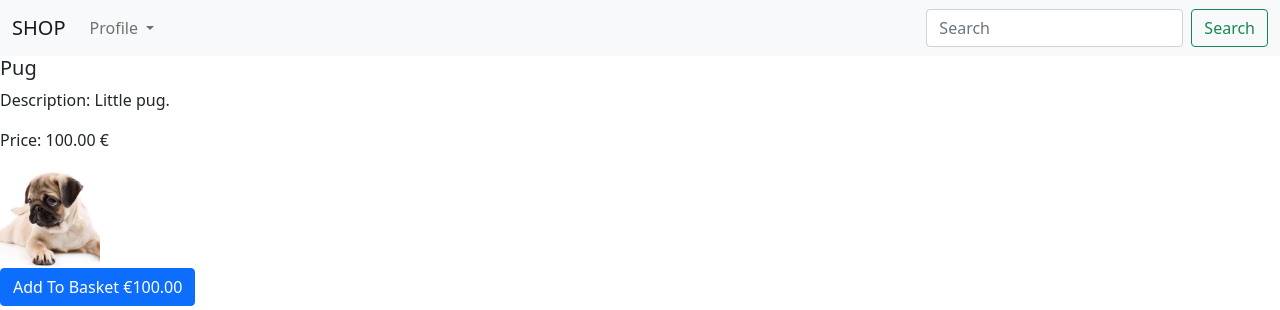
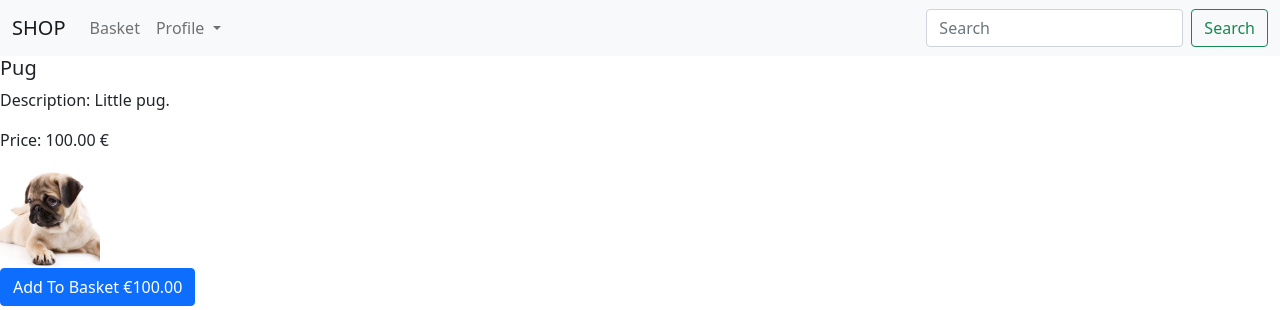
Before and after one commit to DuarteMartinho/CA298-DuarteShop, a Django app: page /product/1 in a window 1280 px wide. Shown: the top 310 px of the page. Run offline with Django 4.2, Linux system fonts and the light colour scheme; a user stored in the database is signed in; data comes from the database, SQL or seed files in the repository; both versions use the stored data as it was after the commit.

Commit message:
Added basket view and url

```diff
--- a/backend/duarteshop/templates/base.html
+++ b/backend/duarteshop/templates/base.html
@@ -14,6 +14,11 @@
           </button>
           <div class="collapse navbar-collapse" id="navbarSupportedContent">
             <ul class="navbar-nav me-auto mb-2 mb-lg-0">
+              {% if user.is_authenticated %}
+                <li class="nav-item">
+                  <a class="nav-link" href="/basket">Basket</a>
+                </li>
+              {% endif %}
               <li class="nav-item dropdown">
                 <a class="nav-link dropdown-toggle" href="#" id="navbarDropdown" role="button" data-bs-toggle="dropdown" aria-expanded="false">
                   Profile
--- a/backend/duarteshop/templates/product_individual.html
+++ b/backend/duarteshop/templates/product_individual.html
@@ -3,6 +3,12 @@
 {% block title %}{{product.name}}{%  endblock %}
 
 {%  block content %}
+    {% if added %}
+    <center>
+        <h2>Added To Basket</h2>
+    </center>
+    <br>
+    {% endif %}
     <h5>{{product.name}}</h5>
     <p>Description: {{product.description}}</p>
     <p>Price: {{product.price}} €</p>
--- a/backend/duarteshop/urls.py
+++ b/backend/duarteshop/urls.py
@@ -9,4 +9,5 @@ urlpatterns = [
    path('login/',views.UserLoginView.as_view(template_name="login.html", authentication_form=UserLoginForm)),
    path('logout/', views.logout_user, name="logout"),
    path('addbasket/<int:prodid>', views.add_to_basket, name="add_basket"),
+   path('basket/', views.show_basket, name="show_basket"),
 ]
--- a/backend/duarteshop/views.py
+++ b/backend/duarteshop/views.py
@@ -63,3 +63,23 @@ def add_to_basket(request, prodid):
         sbi.quantity = sbi.quantity + 1
         sbi.save()
     return render(request, 'product_individual.html', {'product': product, 'added':True})
+
+@login_required
+def show_basket(request):
+    # get the user object
+    # does a shopping basket exist ? if not you shopping basket is empty
+    # load all shoping basket items
+    # display
+
+    user = request.user
+    basket = Basket.objects.filter(user_id=user, is_active=True).first()
+    if basket is None:
+        return render(request, 'basket.html', {'empty': True})
+    else:
+        sbi = BasketItem.objects.filter(basketId=basket)
+        # is this empty ?
+        if sbi.exists():
+            # normal flow
+            return render(request, 'basket.html', {'basket': basket, 'sbi': sbi})
+        else:
+            return render(request, 'basket.html', {'empty': True})
```
Also changed, not shown: backend/db.sqlite3.
